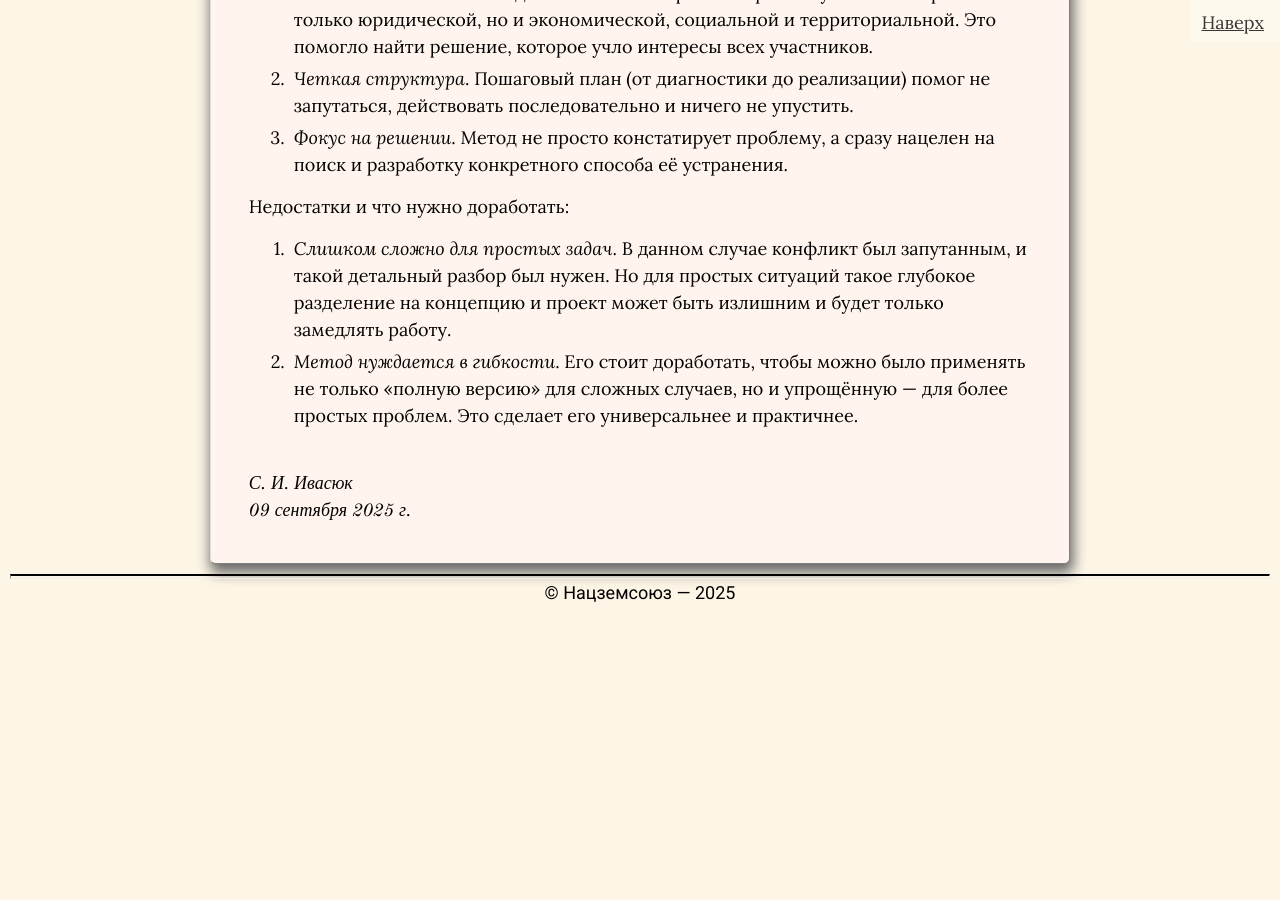
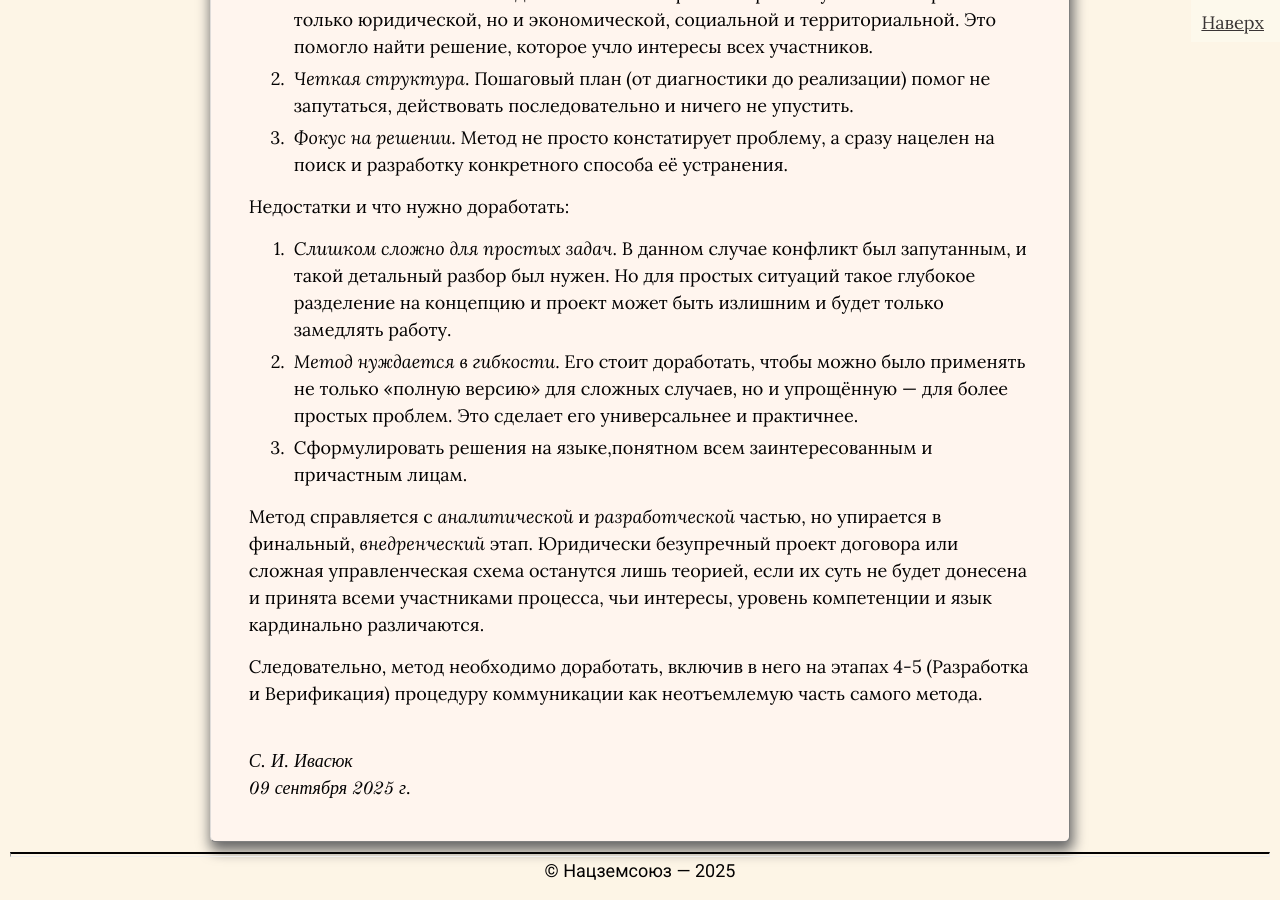
Before and after one commit to SergSi/land-use-art, a Jekyll site: the page built from _posts/2025-09-09-metod.md, in a window 1280 px wide and 900 px high, scrolled down 10159 px. Built offline with Jekyll 4.4.1, drawn with Linux system fonts in a browser that asks for light colours; some web fonts are replaced; before the commit the page ends 10781 px from its top, so only the background shows below that.

Commit message:
Update 2025-09-09-metod.md

```diff
--- a/_posts/2025-09-09-metod.md
+++ b/_posts/2025-09-09-metod.md
@@ -210,3 +210,8 @@ number="3"
 
 1. *Слишком сложно для простых задач*. В данном случае конфликт был запутанным, и такой детальный разбор был нужен. Но для простых ситуаций такое глубокое разделение на концепцию и проект может быть излишним и будет только замедлять работу.
 2. *Метод нуждается в гибкости*. Его стоит доработать, чтобы можно было применять не только «полную версию» для сложных случаев, но и упрощённую — для более простых проблем. Это сделает его универсальнее и практичнее.
+3. Сформулировать решения на языке,понятном всем заинтересованным и причастным лицам.
+
+Метод справляется с *аналитической* и *разработческой* частью, но упирается в финальный, *внедренческий* этап. Юридически безупречный проект договора или сложная управленческая схема останутся лишь теорией, если их суть не будет донесена и принята всеми участниками процесса, чьи интересы, уровень компетенции и язык кардинально различаются.
+
+Следовательно, метод необходимо доработать, включив в него на этапах 4-5 (Разработка и Верификация) процедуру коммуникации как неотъемлемую часть самого метода.
```
